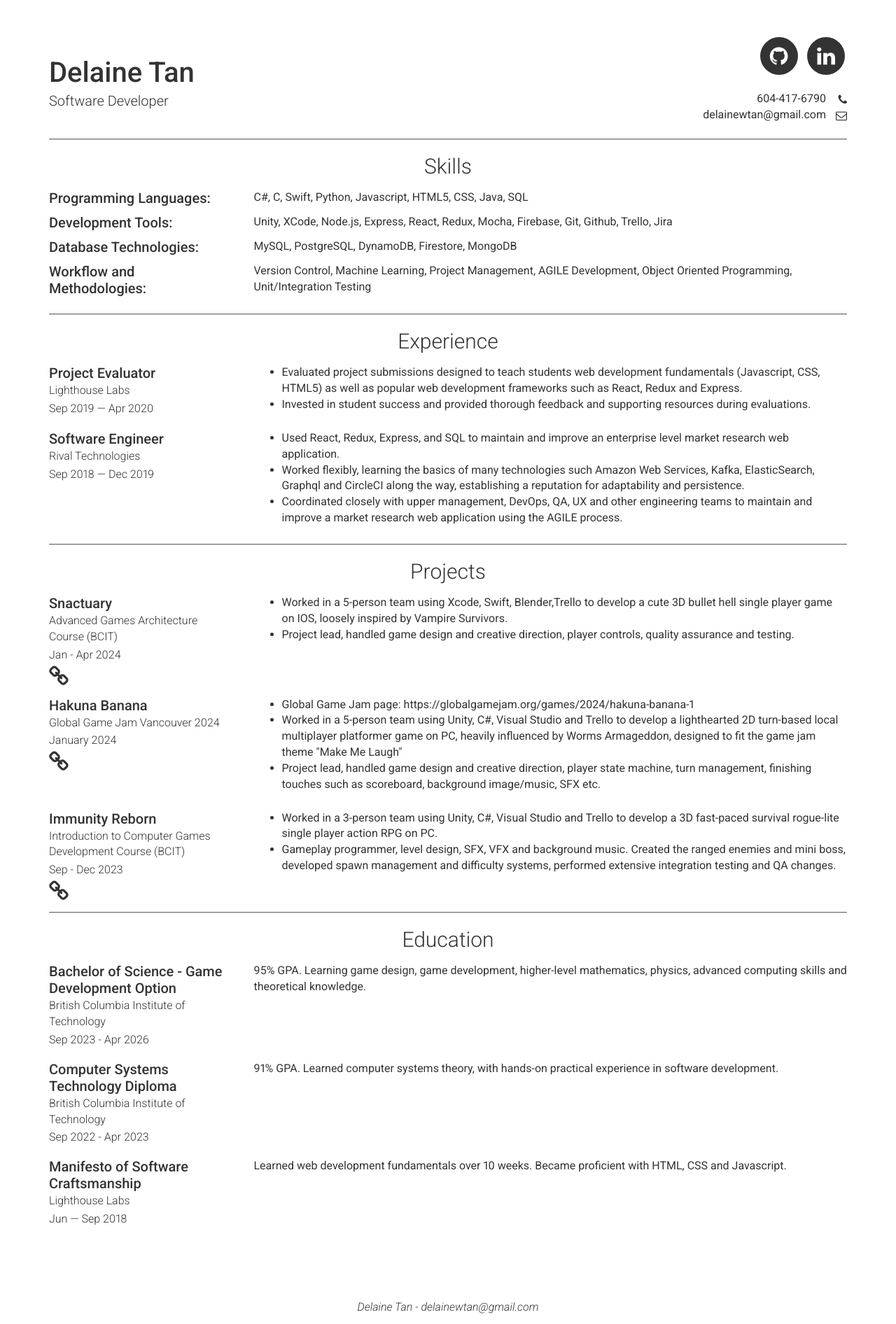
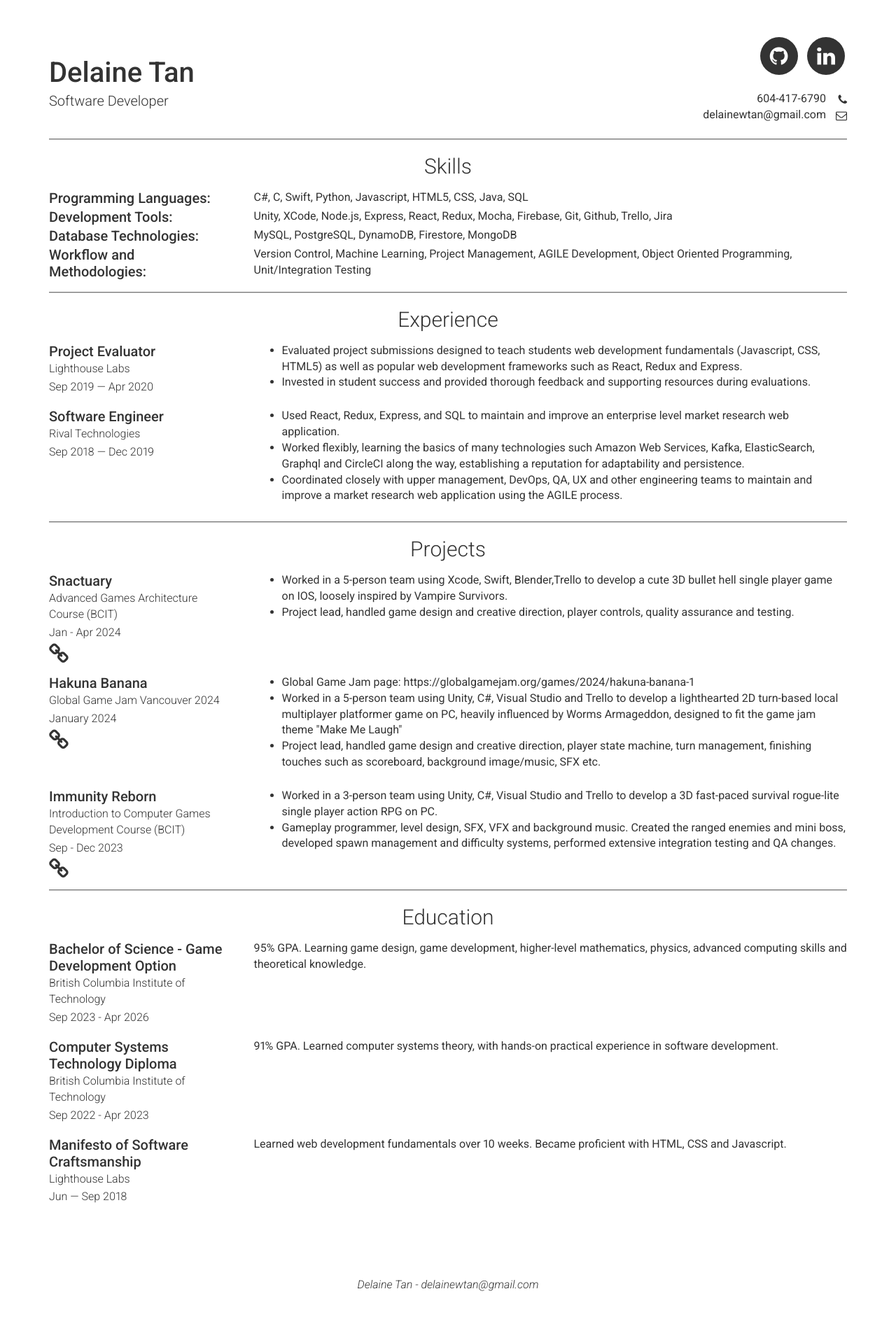
Before and after one commit to DelaineWTan/delainewtan.github.io, a Jekyll site: the page built from index.md, in a window 1280 px wide. Shown: the whole page at 70% size. Built offline with Jekyll 4.4.1, drawn with Linux system fonts in a browser that asks for light colours; after the commit the page ends 1852 px from its top, so only the background shows below that.

Commit message:
Reduce margin bottom for h1-6 and p.

```diff
--- a/_sass/type.scss
+++ b/_sass/type.scss
@@ -18,11 +18,11 @@ h6 {
   font-family: Roboto, sans-serif;
   font-size: 1em;
   line-height: 1.2;
-  margin: 0 0 0.75em;
+  margin: 0 0 0.25em;
 }
 
 p {
-  margin: 0 0 0.75em; }
+  margin: 0 0 0.25em; }
 
 a {
   color: #477dca;
```
